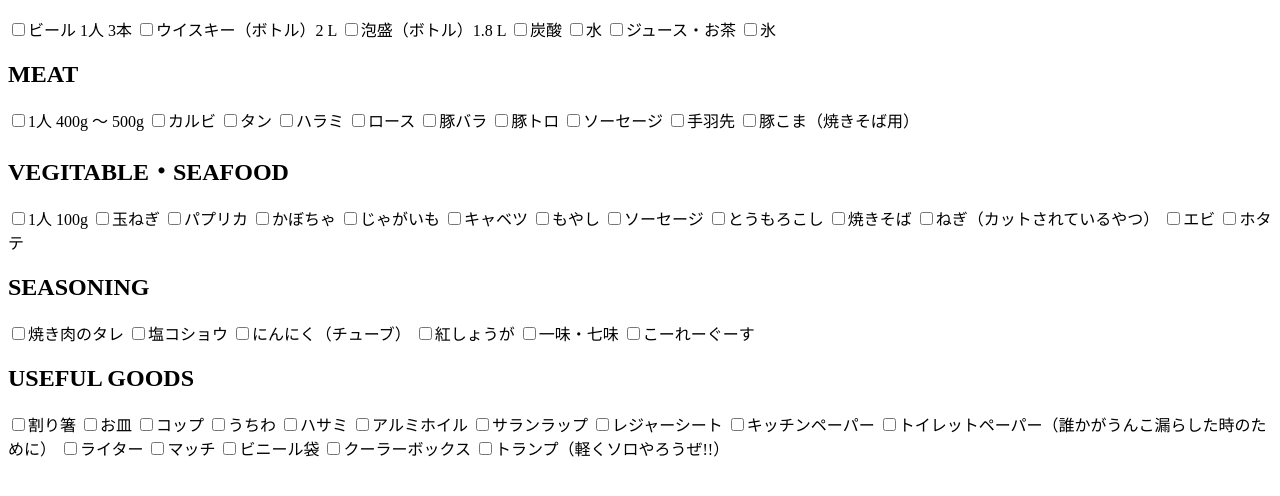
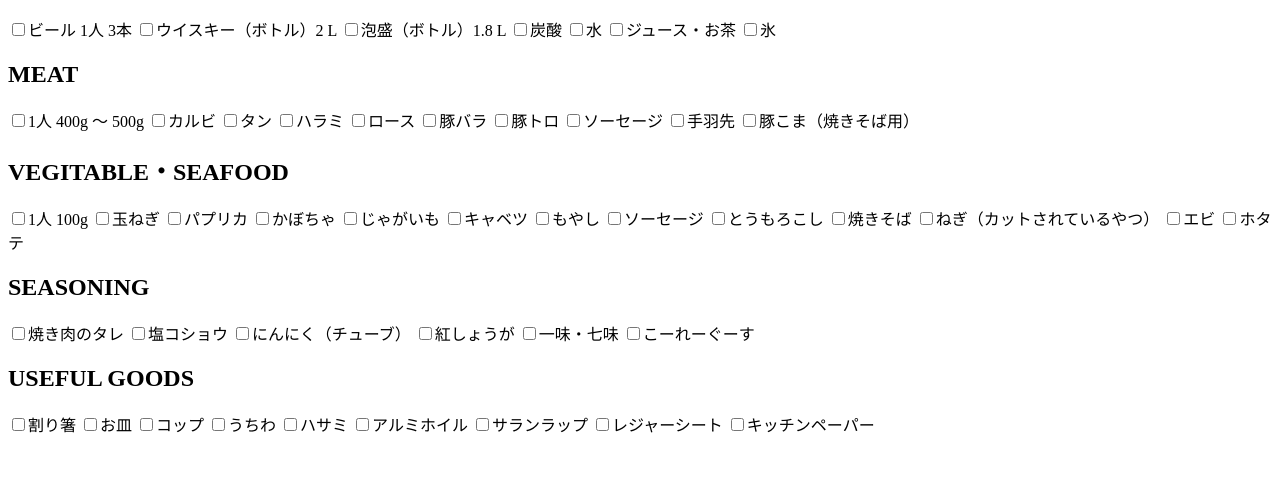
Before and after one commit to IchiroOhshiro/BBQ-LIST, a plain HTML site: page index.html in a window 1280 px wide. Shown: the part 110-606 px from the top of the page. Drawn offline with Linux system fonts and the light colour scheme.

Commit message:
Add files via upload

```diff
--- a/index.html
+++ b/index.html
@@ -67,12 +67,6 @@
   <label><input type="checkbox">サランラップ</label>
   <label><input type="checkbox">レジャーシート</label>
   <label><input type="checkbox">キッチンペーパー</label>
-  <label><input type="checkbox">トイレットペーパー（誰かがうんこ漏らした時のために）</label>
-  <label><input type="checkbox">ライター</label>
-  <label><input type="checkbox">マッチ</label>
-  <label><input type="checkbox">ビニール袋</label>
-  <label><input type="checkbox">クーラーボックス</label>
-  <label><input type="checkbox">トランプ（軽くソロやろうぜ!!）</label>
 </body>
 
 </html>
```
